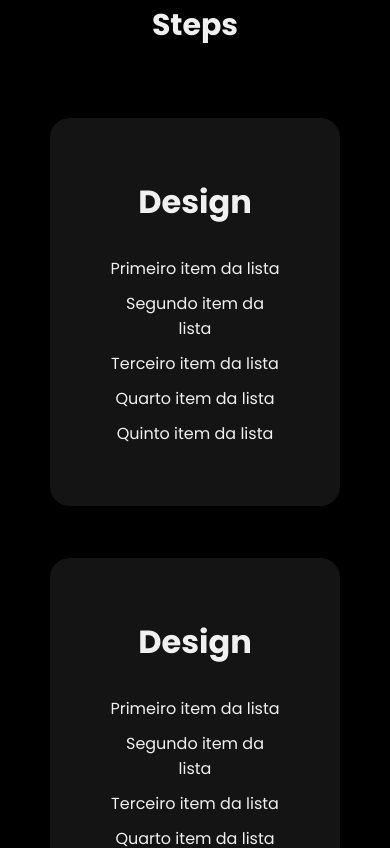
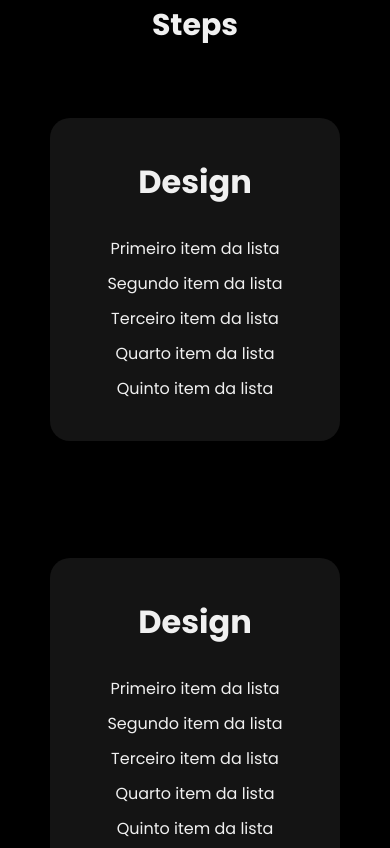
Before and after one commit to GustavoGJesus/legion-web3-front-end, a React (Create React App) app: page / in a window 390 px wide. Shown: the part 1106-1954 px from the top of the page. Built offline with nearby package versions, Linux system fonts and the light colour scheme.

Commit message:
refactor: adjust responsive cards

```diff
--- a/src/components/cards/styles.ts
+++ b/src/components/cards/styles.ts
@@ -7,7 +7,7 @@ export const CardWrapper = styled.div`
   width: 100%;
   height: 400px;
 
-  @media (max-width: 773px) {
+  @media (max-width: 1000px) {
     flex-direction: column;
   }
 `;
@@ -19,6 +19,10 @@ export const CardContent = styled.div`
   border-radius: 20px;
   padding: 60px 60px;
   background: #141414;
+
+  @media (max-width: 1000px) {
+    padding: 40px 40px;
+  }
 `;
 
 export const Title = styled.h1`
--- a/src/components/development-process/styles.ts
+++ b/src/components/development-process/styles.ts
@@ -30,6 +30,10 @@ export const CardContainer = styled.div`
     /* padding: 20px; */
     gap: 90px;
   }
+
+  @media (max-width: 1000px) {
+    flex-direction: column;
+  }
 `;
 
 export const Ul = styled.ul`
```
